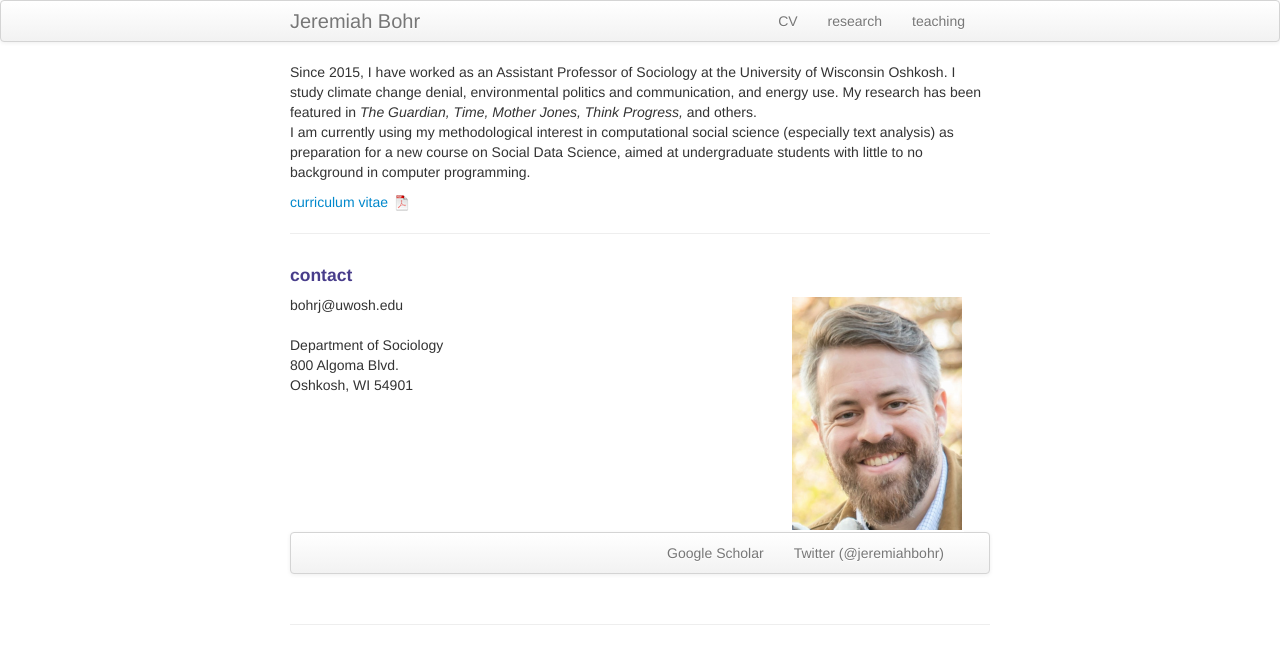
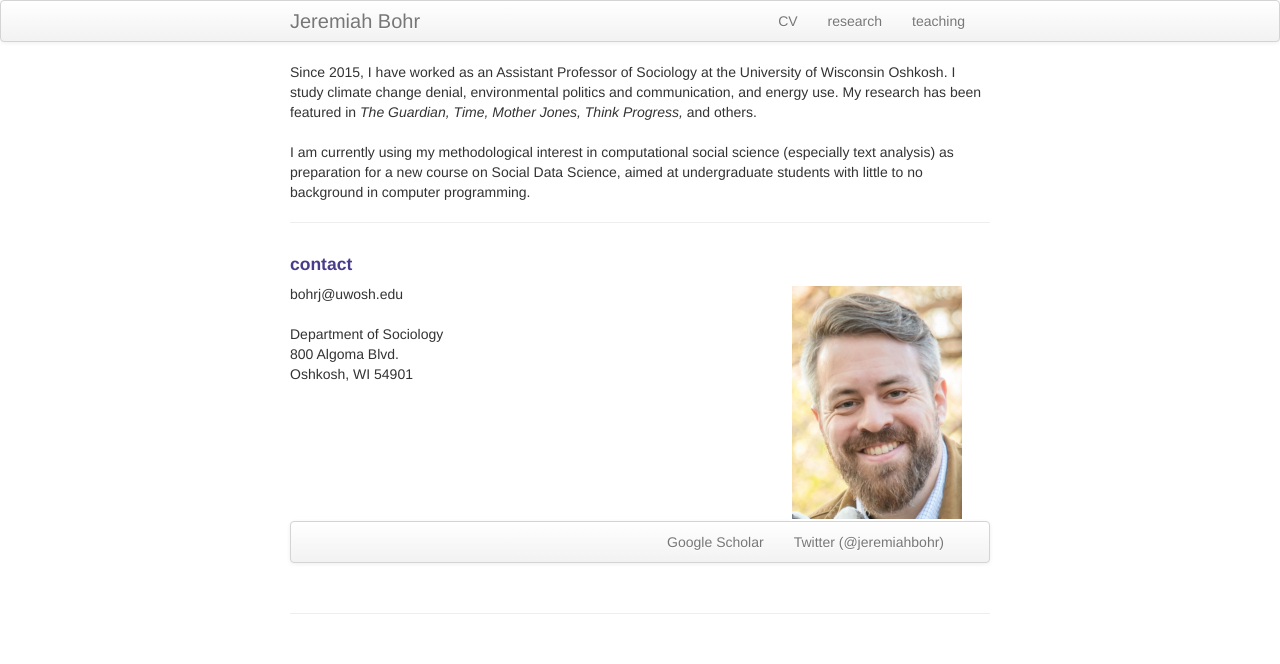
Before and after one commit to jeremiahbohr/jeremiahbohr.github.io, a Jekyll site: the page built from index.md, in a window 1280 px wide. Shown: the top 664 px of the page. Built offline with Jekyll 4.4.1, drawn with Linux system fonts in a browser that asks for light colours.

Commit message:
update my website

```diff
--- a/index.md
+++ b/index.md
@@ -5,10 +5,9 @@ description: Jeremiah Bohr is an Assistant Professor of Sociology at the Univers
 keywords: Jeremiah, Bohr, sociology, environmental, climate, denial, energy, computational, University, Wisconsin, Oshkosh
 ---
 Since 2015, I have worked as an Assistant Professor of Sociology at the University of Wisconsin Oshkosh. I study climate change denial, environmental politics and communication, and energy use. My research has been featured in <i>The Guardian, Time, Mother Jones, Think Progress,</i> and others.
-<br/>
+<br/><br/>
 I am currently using my methodological interest in computational social science (especially text analysis) as preparation for a new course on Social Data Science, aimed at undergraduate students with little to no background in computer programming.
 
-[curriculum vitae ![CV as pdf]({{ BASE_PATH }}/pages/icons16/pdf-icon.png)]({{ BASE_PATH }}/assets/CV.pdf)<br/>
 
 
 ---
```
